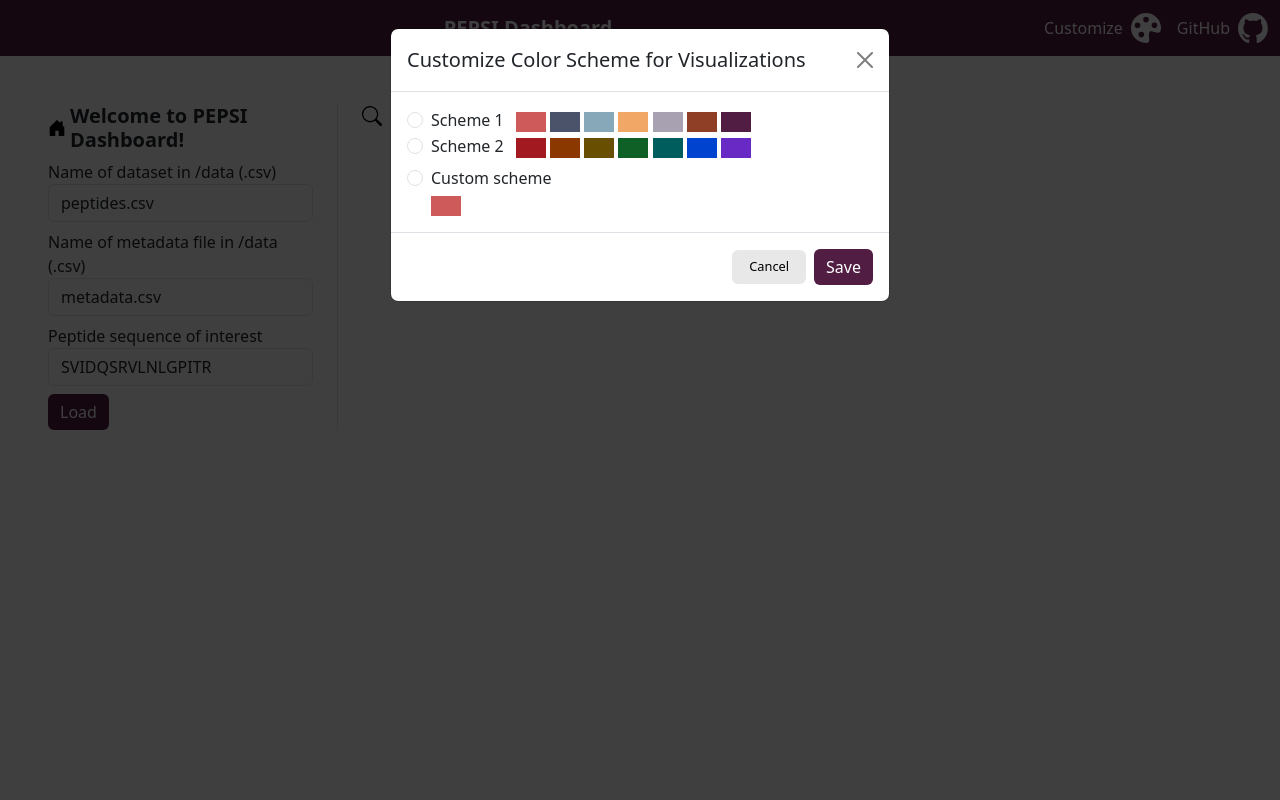
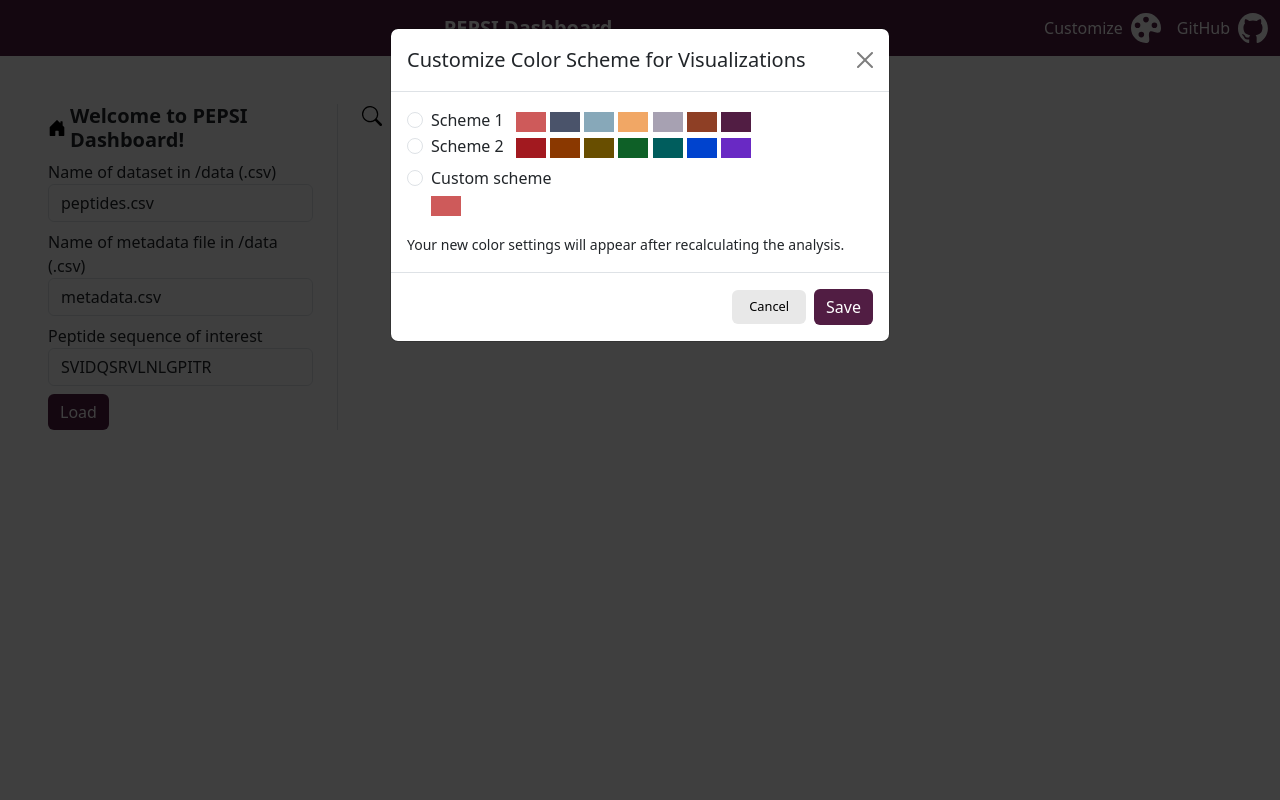
Before and after one commit to ronjakrg/pepsipy, a Django app: template frontend/dashboard/templates/index.html in a window 1280 px wide, after a click on "Customize". Run offline with Django 5.2, Linux system fonts and the light colour scheme; the template is opened without the code that fills it: values that come from a table or form of the project are taken from there, others are empty; some libraries are stand-ins or nearby versions.

Commit message:
Add recalculate hint to modal

```diff
--- a/frontend/dashboard/templates/_color_modal.html
+++ b/frontend/dashboard/templates/_color_modal.html
@@ -72,7 +72,8 @@
                     {% endfor %}
                 </div>
             </div>
-            <div class="modal-footer">
+            <small class="ms-3">Your new color settings will appear after recalculating the analysis.</small>
+            <div class="modal-footer mt-3">
                 <button type="button" class="btn btn-grey" data-bs-dismiss="modal">Cancel</button>
                 <button id="save-colors-btn" type="submit" class="btn btn-purple" data-bs-dismiss="modal">Save</button>
             </div>
```
